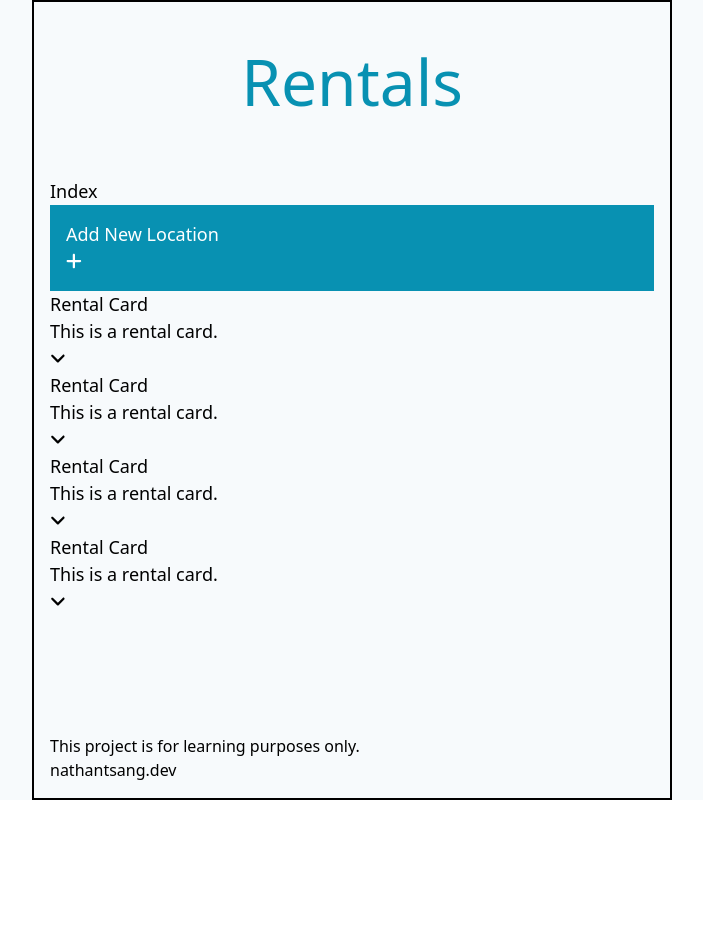
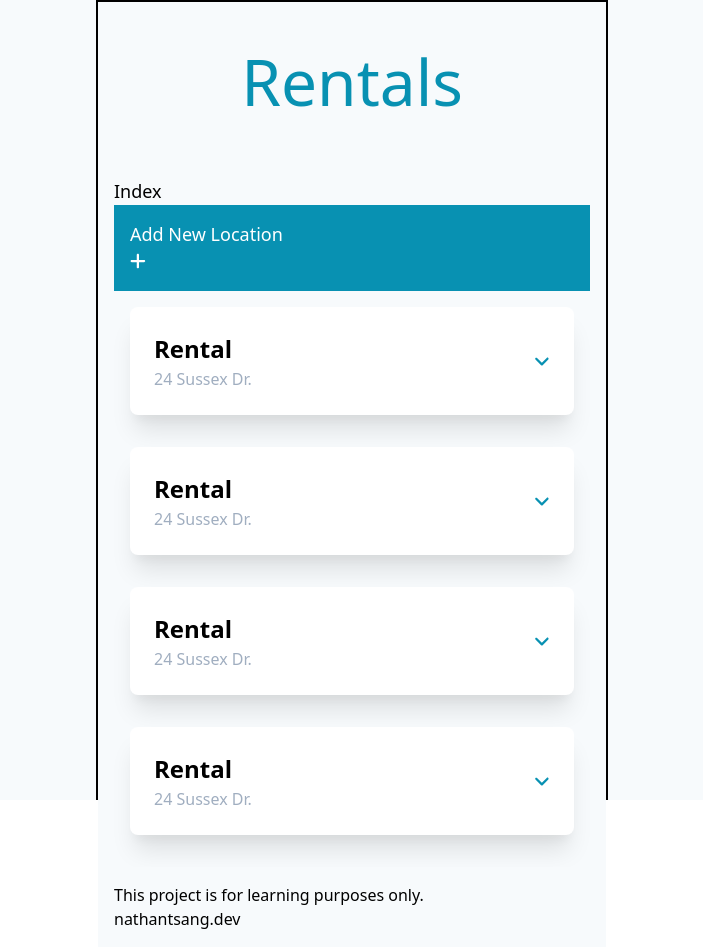
Before and after one commit to nathan-ts/rental-tracker, a Nuxt app: page / in a window 1280 px wide. Shown: the whole page, without its empty margins (288-991 px from the left). Before the commit the page ends 800 px from the top, so only its background shows below. Built offline with nearby package versions, Linux system fonts and the light colour scheme.

Commit message:
adjust styling on card

```diff
--- a/components/RentalCard.vue
+++ b/components/RentalCard.vue
@@ -1,8 +1,16 @@
 <template>
-	<div>
-		<p>Rental Card</p>
-		<p>This is a rental card.</p>
-		<font-awesome-icon :icon="['fas', 'angle-down']"/>
+	<div class="office-card
+		bg-white
+		m-4 p-6
+		rounded-lg
+		shadow-xl
+		flex flex-row justify-between items-center
+	">
+		<div>
+			<div class="h3 text-2xl font-semibold">Rental</div>
+			<div class="h4 text-base text-gray-500">24 Sussex Dr.</div>
+		</div>
+		<font-awesome-icon :icon="['fas', 'angle-down']" class="text-cyan-600 text-2xl"/>
 	</div>
 </template>
 
--- a/layouts/default.vue
+++ b/layouts/default.vue
@@ -1,6 +1,13 @@
 <template>
 	<div class="h-screen bg-gray-100">
-		<div class="h-screen flex flex-col border-2 border-black mx-auto sm:w-1/2 md:w-96 ">
+		<div class="
+			h-screen
+			flex flex-col
+			border-2 border-black
+			mx-auto
+			min-w-min
+			max-w-lg
+		">
 			<Header />
 			<nuxt />
 			<Footer />
```
